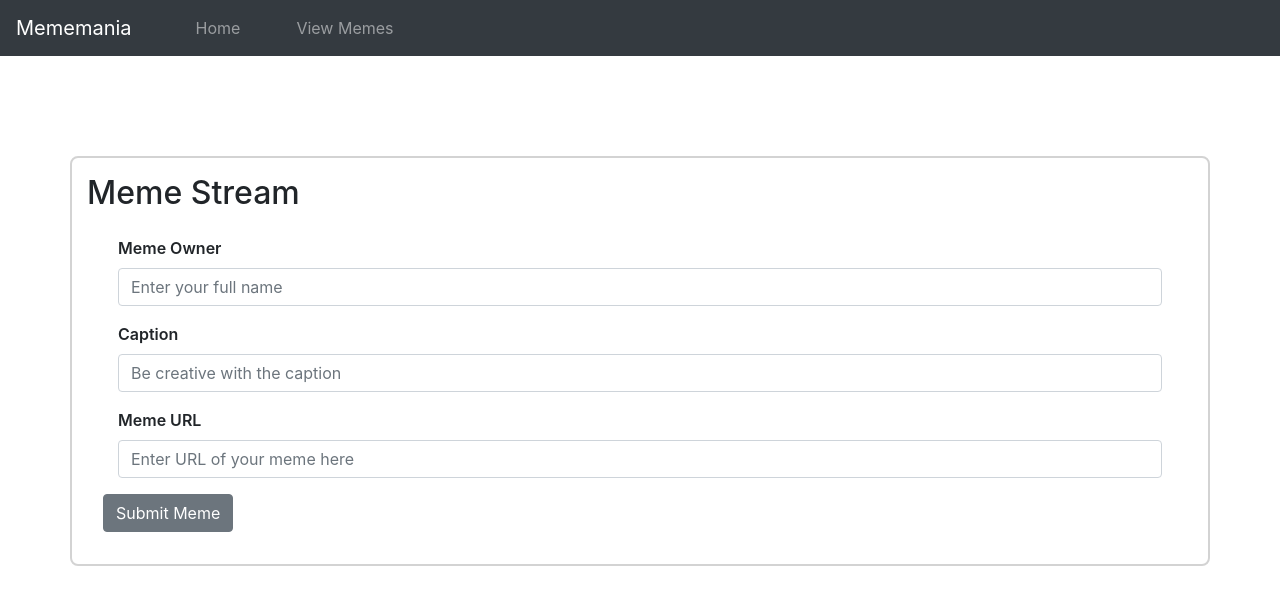
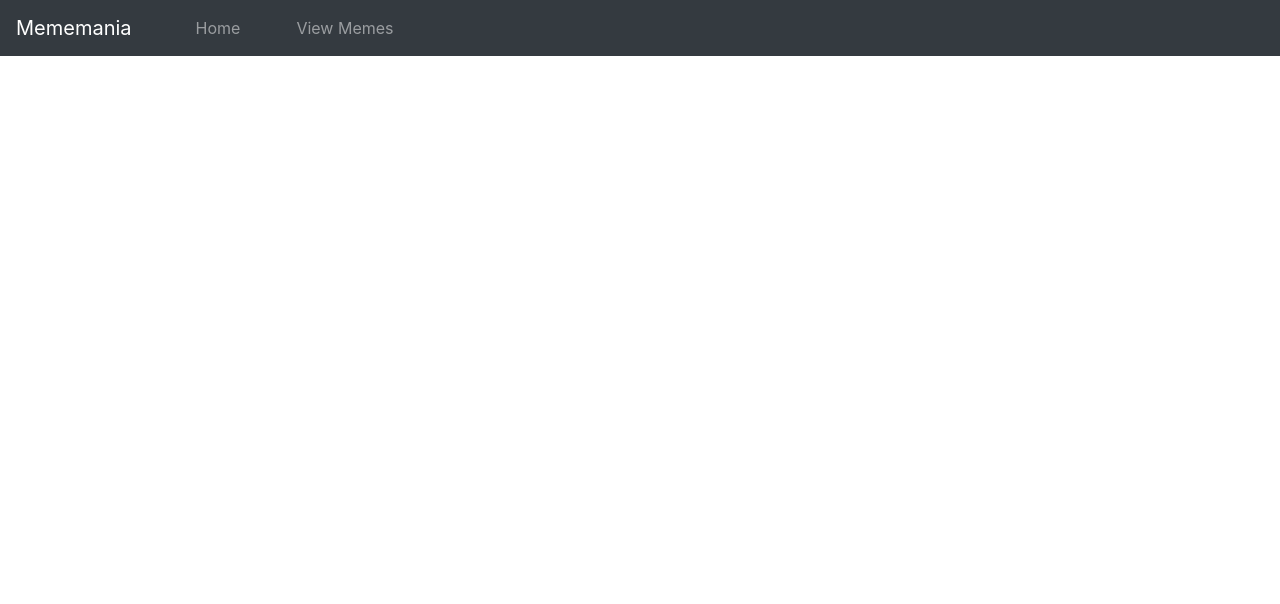
Before and after one commit to AjayKumarR24430/Meme-Application, a React (Create React App) app in the folder xmeme-frontend/: page /Home in a window 1280 px wide. Shown: the top 604 px of the page. Built offline with nearby package versions, Linux system fonts and the light colour scheme.

Commit message:
endpoint change

```diff
--- a/xmeme-frontend/src/components/Routes.js
+++ b/xmeme-frontend/src/components/Routes.js
@@ -9,10 +9,7 @@ function Routes() {
     <div>
       <Header />
       <Switch>
-        <Route exact path="/Home" component={MemeForm} />
-        <Route exact path="/">
-          <Redirect to="/Home" />
-        </Route>
+        <Route exact path="/" component={MemeForm} />
         <Route exact path="/DisplayMemes" component={DisplayMemes} />
       </Switch>
     </div>
```
